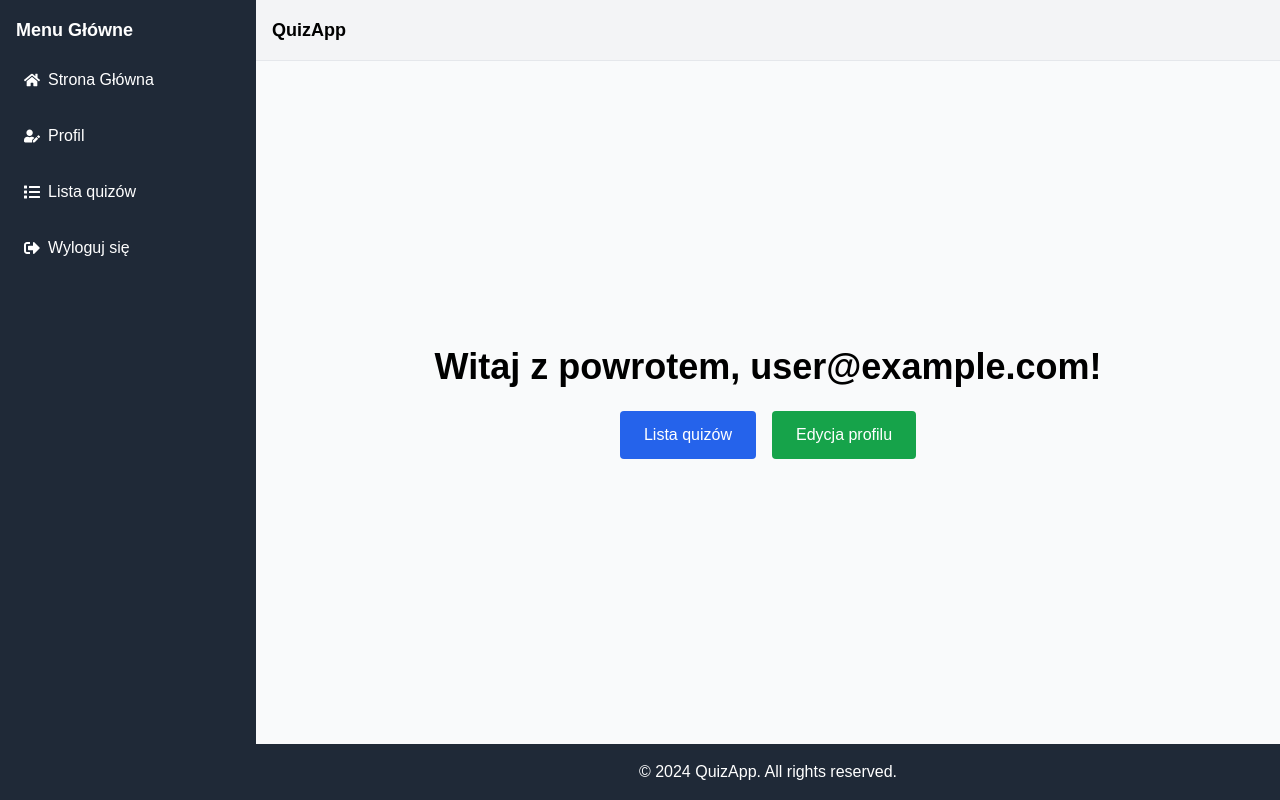
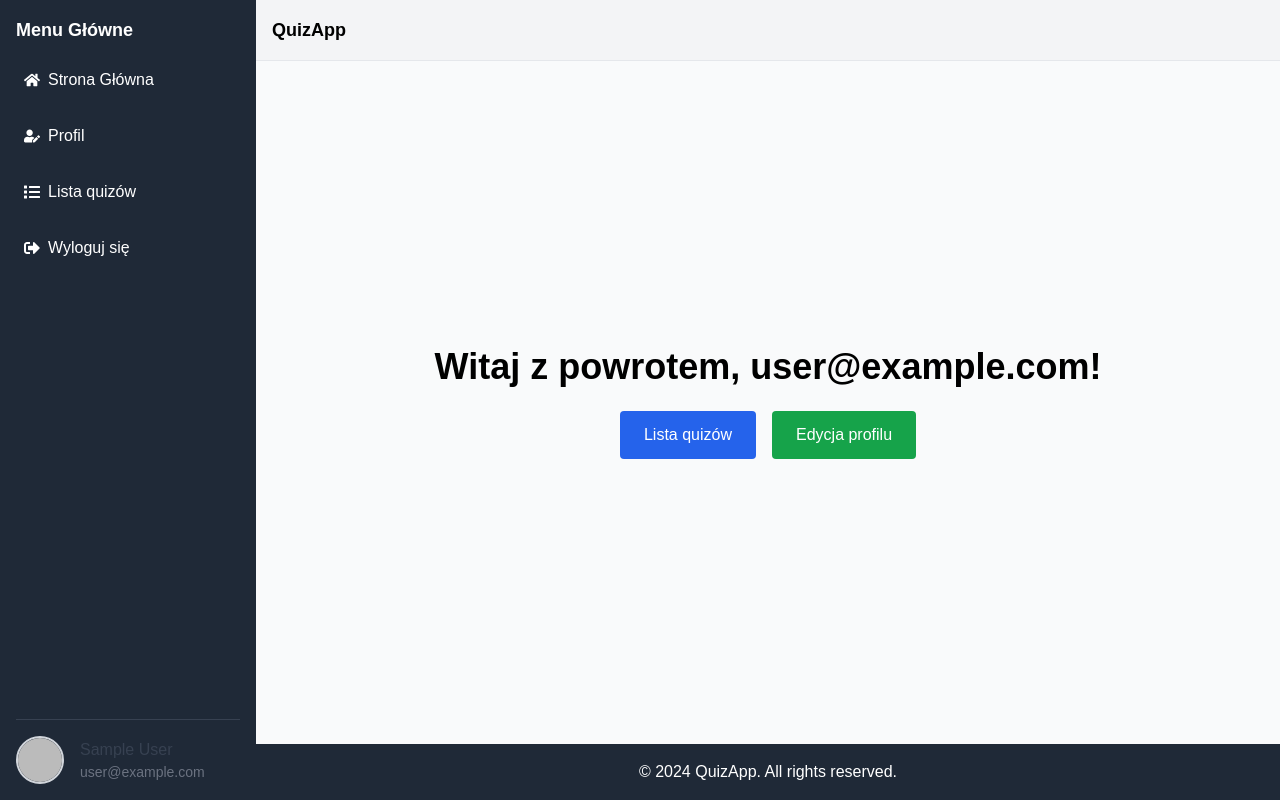
Before and after one commit to matek10000/quiz-app, a Next.js app: page / in a window 1280 px wide. Built offline with nearby package versions, Linux system fonts and the light colour scheme; no server answers; sample sign-in values are in the browser's storage.

Commit message:
Naprawa zdjęcia profilowego

```diff
--- a/app/(protected)/user/profile/page.js
+++ b/app/(protected)/user/profile/page.js
@@ -15,7 +15,7 @@ export default function ProfilePage() {
   const [zipCode, setZipCode] = useState('');
   const [error, setError] = useState('');
   const [loading, setLoading] = useState(false);
-  const [isFetching, setIsFetching] = useState(true); // Status pobierania danych
+  const [isFetching, setIsFetching] = useState(true);
 
   useEffect(() => {
     const fetchAddress = async () => {
@@ -32,7 +32,7 @@ export default function ProfilePage() {
       } catch (err) {
         console.error('Błąd podczas pobierania adresu:', err);
       } finally {
-        setIsFetching(false); // Wyłącz status pobierania
+        setIsFetching(false);
       }
     };
 
@@ -77,6 +77,17 @@ export default function ProfilePage() {
     <div className="flex flex-col items-center justify-center h-screen bg-gray-100">
       <h1 className="text-4xl font-bold mb-6">Mój profil</h1>
 
+      {/* Podgląd zdjęcia profilowego */}
+      {photoURL && (
+        <div className="mb-6">
+          <img
+            src={photoURL}
+            alt="Zdjęcie profilowe"
+            className="w-24 h-24 rounded-full border-2 border-gray-300"
+          />
+        </div>
+      )}
+
       {error && (
         <div className="mb-4 bg-red-100 text-red-800 p-3 rounded flex items-center">
           <span className="mr-2">⚠️</span>
@@ -110,6 +121,7 @@ export default function ProfilePage() {
           />
         </div>
 
+        {/* Pola adresowe */}
         <div className="mb-4">
           <label htmlFor="street" className="block text-gray-700 mb-2">Ulica</label>
           <input
--- a/app/components/user/SidebarMenu.js
+++ b/app/components/user/SidebarMenu.js
@@ -3,9 +3,10 @@
 import { useAuth } from '@/app/lib/AuthContext'; // Hook do zarządzania stanem użytkownika
 import { FaUser, FaSignInAlt, FaSignOutAlt, FaHome, FaUserEdit, FaList } from 'react-icons/fa';
 import Link from 'next/link';
+import UserMenu from './UserMenu'; // Komponent użytkownika z dynamicznym zdjęciem profilowym
 
 export default function SidebarMenu() {
-  const { user } = useAuth(); // pobranie info o userze
+  const { user } = useAuth(); // Pobranie informacji o użytkowniku
 
   return (
     <aside className="w-64 bg-gray-800 text-white flex flex-col p-4">
@@ -45,6 +46,13 @@ export default function SidebarMenu() {
           </>
         )}
       </nav>
+
+      {/* Sekcja użytkownika z dynamicznym zdjęciem profilowym */}
+      {user && (
+        <div className="mt-auto border-t border-gray-700 pt-4">
+          <UserMenu />
+        </div>
+      )}
     </aside>
   );
 }
```
